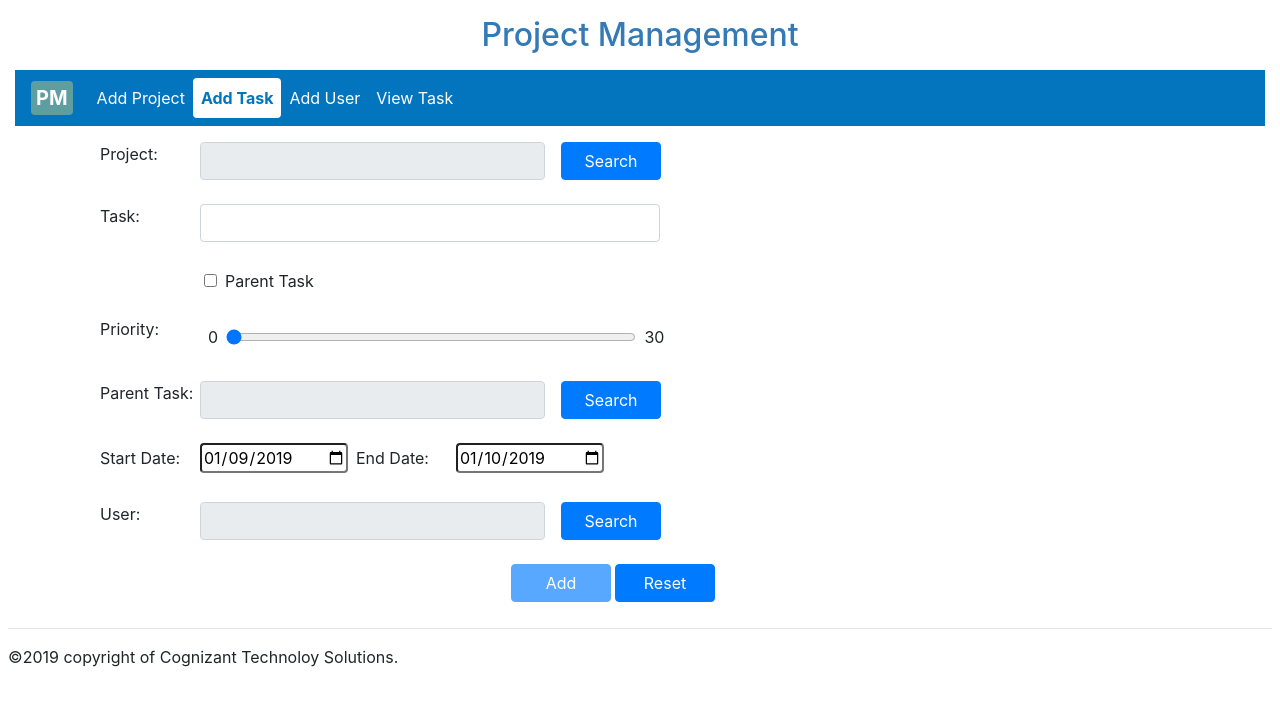
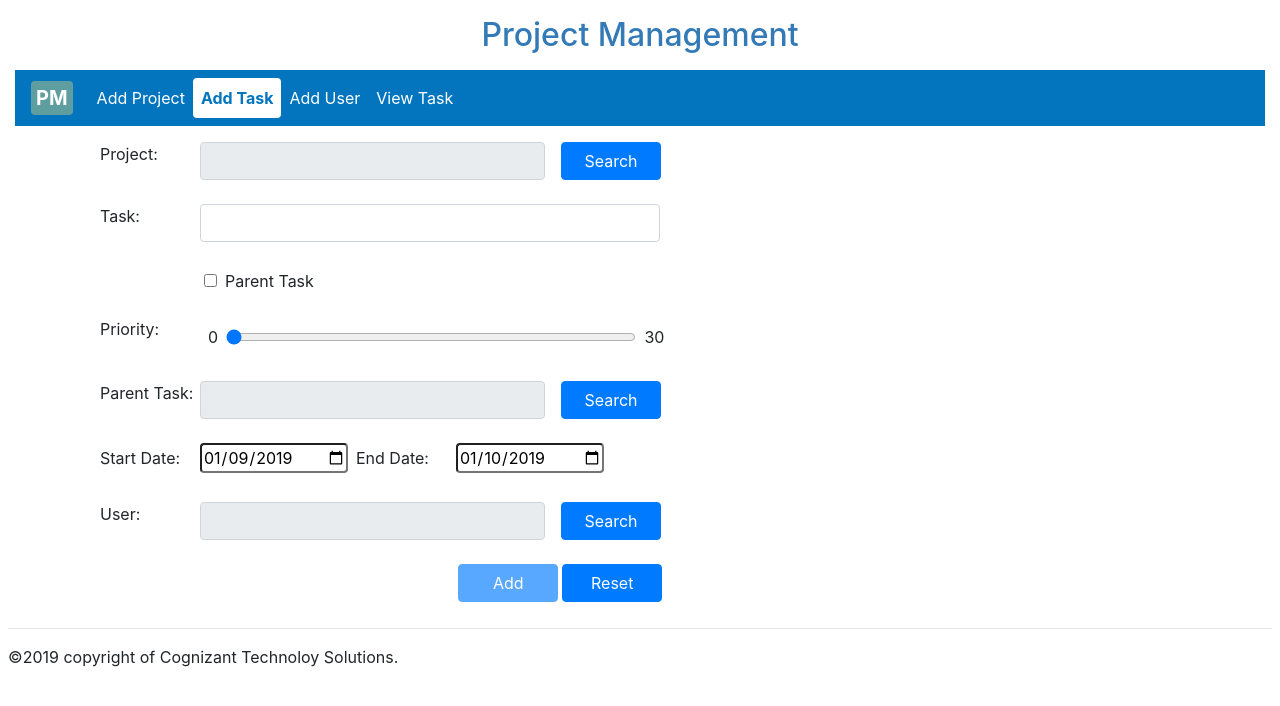
Before and after one commit to RaghuDevaraj/angularSpringAssignment, an Angular app in the folder angularDevelopment/: page /addTask in a window 1280 px wide. Shown: the top 706 px of the page. Built offline with nearby package versions, Linux system fonts and the light colour scheme.

Commit message:
button id css updated.

```diff
--- a/angularDevelopment/src/app/components/add-task/add-task.component.css
+++ b/angularDevelopment/src/app/components/add-task/add-task.component.css
@@ -15,7 +15,7 @@
 input[type='date'] {
     border-radius: .25rem;
 }
-#resetButtton {
+#resetButton {
 	margin-right: 3.3rem;
 }
 @media screen and (max-width: 768px) {
```
